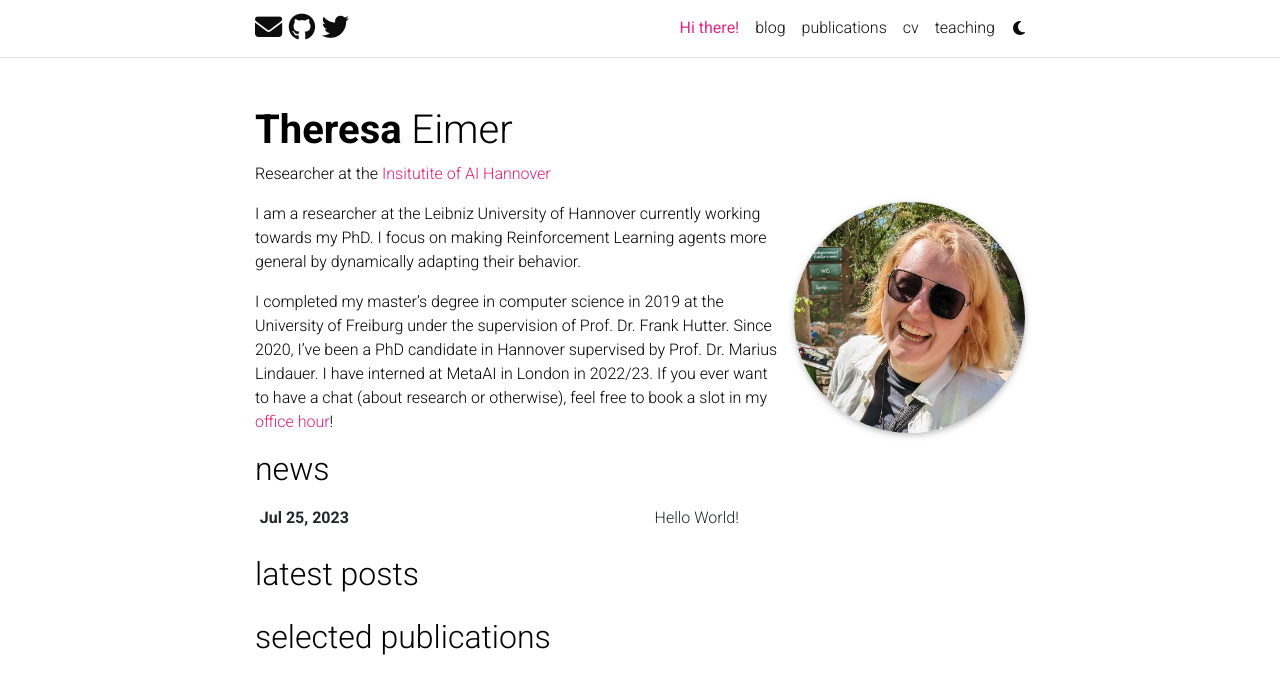
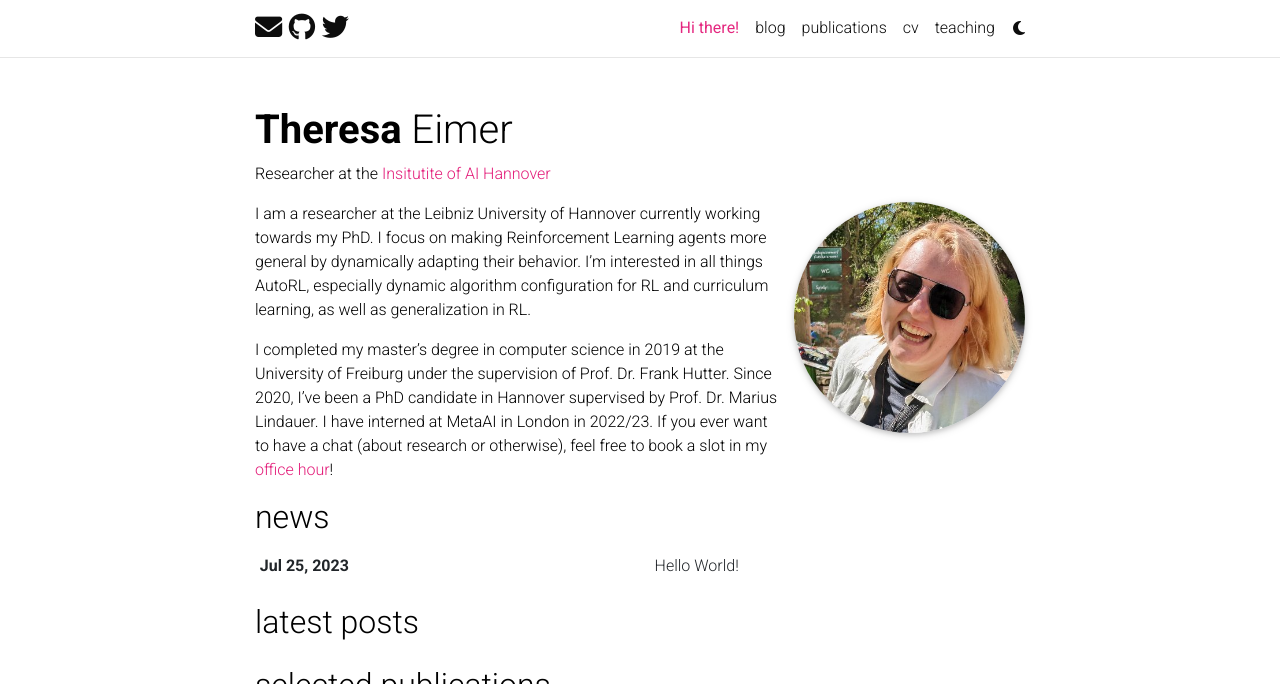
Before and after one commit to TheEimer/theeimer.github.io, a Jekyll site: the page built from _pages/about.md, in a window 1280 px wide and 1021 px high, cut to the strip 0-684 px from the top of the window. Built offline with Jekyll 4.4.1, drawn with Linux system fonts in a browser that asks for light colours; full-size pictures stand in for the smaller copies a plugin makes; comment, search, counter and statistics services are not loaded; a style sheet for code colours, icons or effects is not loaded.

Commit message:
a sentence

```diff
--- a/_pages/about.md
+++ b/_pages/about.md
@@ -21,6 +21,6 @@ Put your address / P.O. box / other info right below your picture. You can also
 
 Link to your social media connections, too. This theme is set up to use [Font Awesome icons](http://fortawesome.github.io/Font-Awesome/) and [Academicons](https://jpswalsh.github.io/academicons/), like the ones below. Add your Facebook, Twitter, LinkedIn, Google Scholar, or just disable all of them. -->
 
-I am a researcher at the Leibniz University of Hannover currently working towards my PhD. I focus on making Reinforcement Learning agents more general by dynamically adapting their behavior.
+I am a researcher at the Leibniz University of Hannover currently working towards my PhD. I focus on making Reinforcement Learning agents more general by dynamically adapting their behavior. I'm interested in all things AutoRL, especially dynamic algorithm configuration for RL and curriculum learning, as well as generalization in RL.
 
 I completed my master’s degree in computer science in 2019 at the University of Freiburg under the supervision of Prof. Dr. Frank Hutter. Since 2020, I've been a PhD candidate in Hannover supervised by Prof. Dr. Marius Lindauer. I have interned at MetaAI in London in 2022/23. If you ever want to have a chat (about research or otherwise), feel free to book a slot in my [office hour](https://calendar.app.google/tMdop6qyU59B1XF5A)!
```
